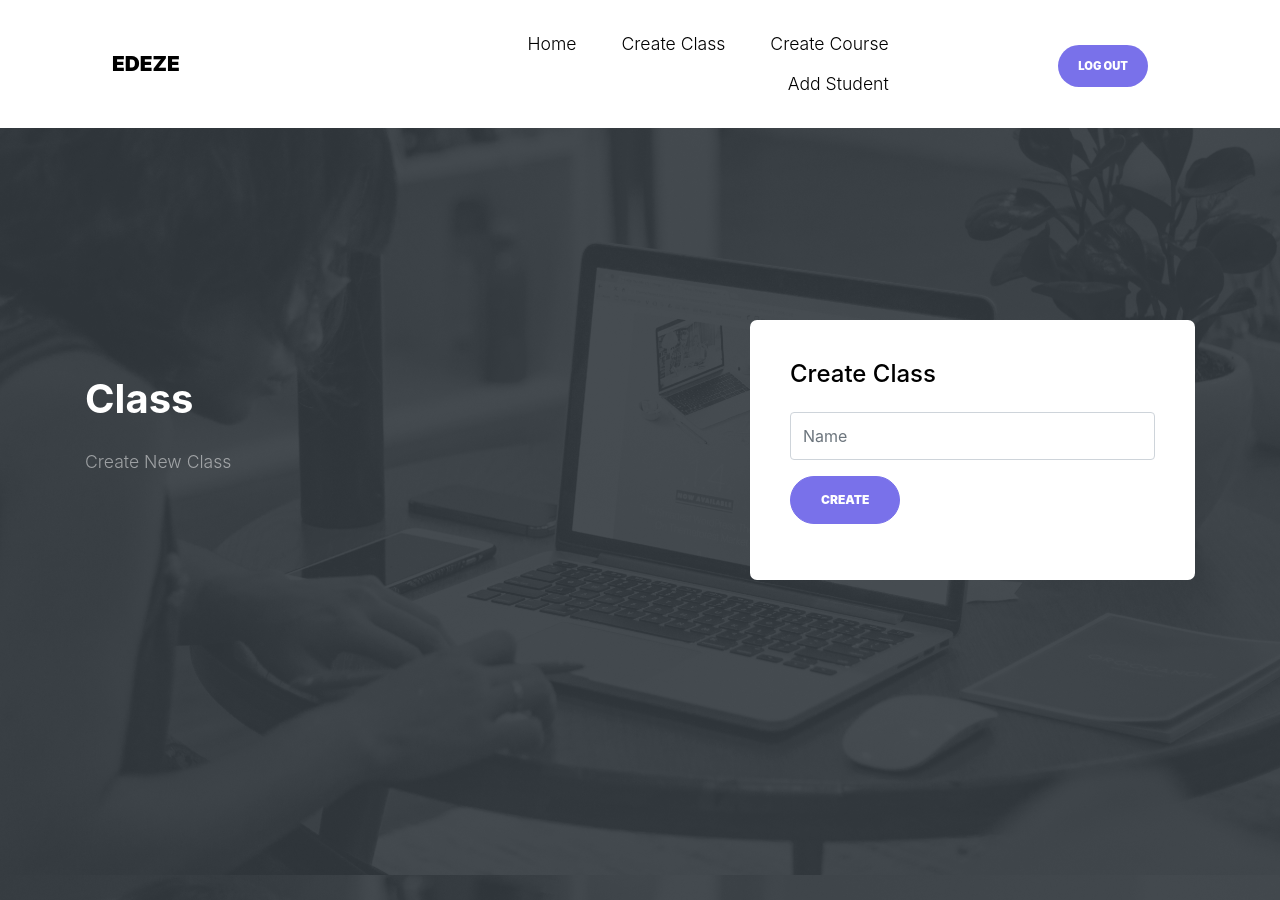
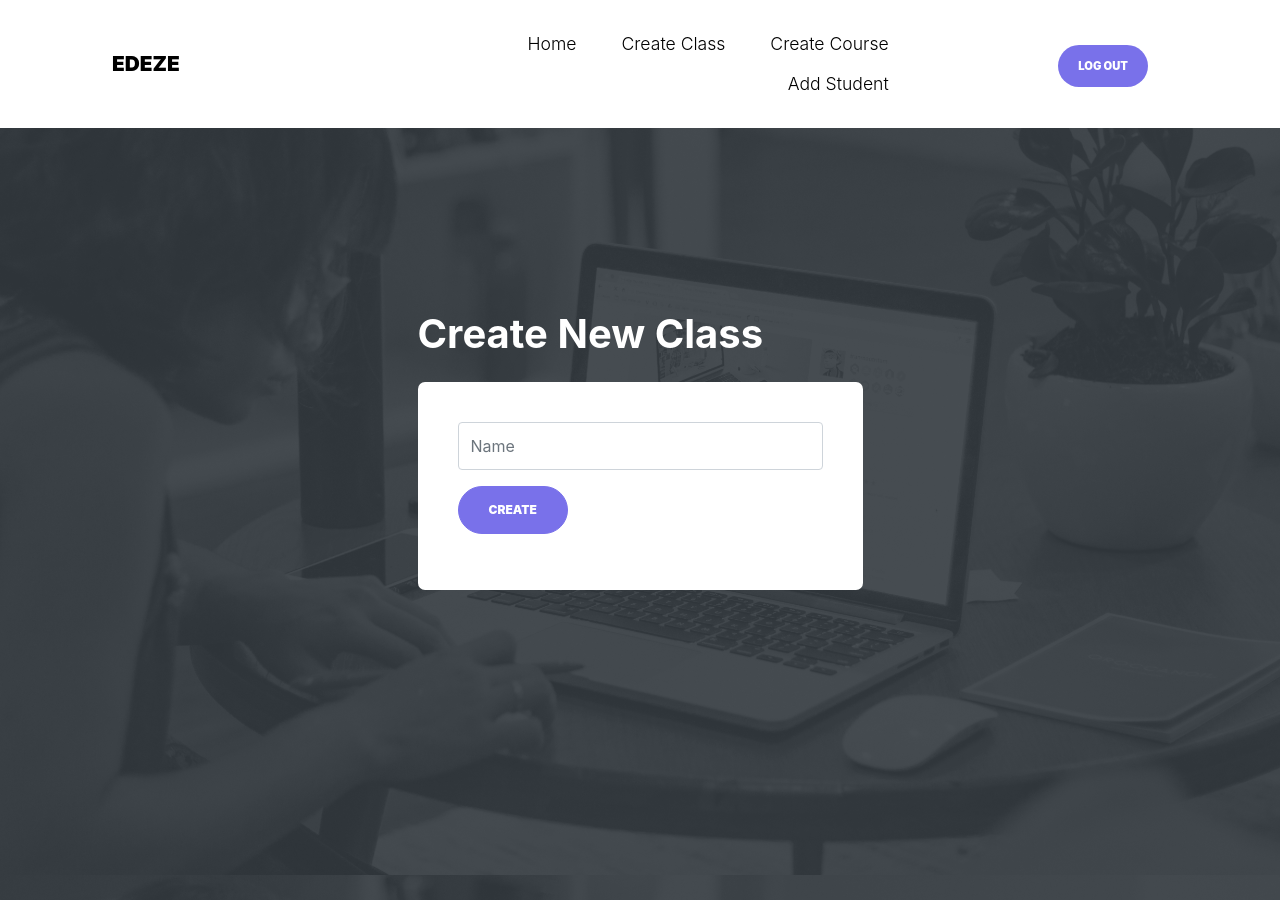
Before and after one commit to YashashwiniDixit/EDEZE, a Django app: template templates/createClass.html in a window 1280 px wide. Run offline with Django 3.2, Linux system fonts and the light colour scheme; the template is opened without the code that fills it, so the values that code supplies are empty; some libraries are stand-ins or nearby versions; some web fonts are replaced.

Commit message:
create class styling fixed

```diff
--- a/templates/createClass.html
+++ b/templates/createClass.html
@@ -2,19 +2,15 @@
 {% block content %}
 <div class="intro-section" id="home-section">
 
-      <div class="slide-1" style="background-image: url('../static/images/hero_1.jpg');" data-stellar-background-ratio="0.5">
+  <div class="slide-1" style="background-image: url('../static/images/hero_1.jpg');"
+    data-stellar-background-ratio="0.5">
     <div class="container">
-          <div class="row align-items-center">
-            <div class="col-12">
-              <div class="row align-items-center">
-                <div class="col-lg-6 mb-4">
-                  <h1  data-aos="fade-up" data-aos-delay="100">Class</h1>
-                  <p class="mb-4"  data-aos="fade-up" data-aos-delay="200">Create New Class</p>
-                </div>
+      <div class="row align-items-center" style="justify-content:space-around">
 
-                <div class="col-lg-5 ml-auto" data-aos="fade-up" data-aos-delay="500">
+        <div tyle="text-align: center;" class="col-lg-5" data-aos="fade-up" data-aos-delay="500">
+          <h1>Create New Class</h1>
           <form action="/createClass/" method="post" class="form-box">{% csrf_token %}
-                    <h3 class="h4 text-black mb-4">Create Class</h3>
+            <!-- <h3 class="h4 text-black mb-4">Create Class</h3> -->
             <div class="form-group">
               <input type="text" name="name" class="form-control" placeholder="Name" required>
             </div>
@@ -30,7 +26,6 @@
 
   </div>
 </div>
-      </div>
-    </div>
+
 </form>
 {% endblock %}
```
Also changed, not shown: db.sqlite3. Lines whose indentation alone changed are shown as unchanged.
